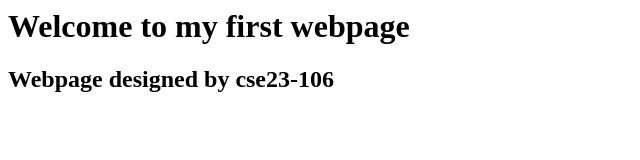
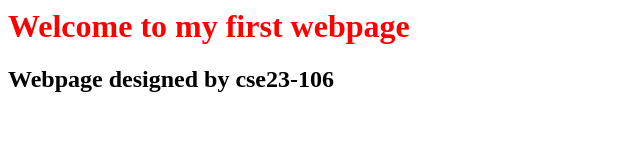
Before and after one commit to Wayne267/HelloWorld, a plain HTML site: page Index.html in a window 1280 px wide. Shown: the whole page, without its empty margins (0-640 px from the left). Drawn offline with Linux system fonts and the light colour scheme.

Commit message:
Update Index.html

```diff
--- a/Index.html
+++ b/Index.html
@@ -7,7 +7,7 @@
       </style>
   </head>
   <body>
-    <h1>Welcome to my first webpage</h1>
+    <h1 style = "color:red;">Welcome to my first webpage</h1>
     <h2>Webpage designed by cse23-106</h2>
   </body>
 </html>
```
